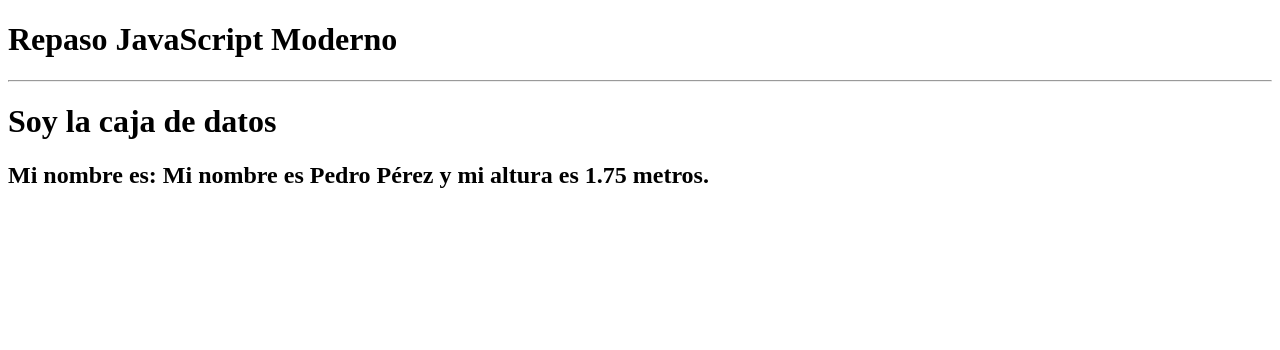
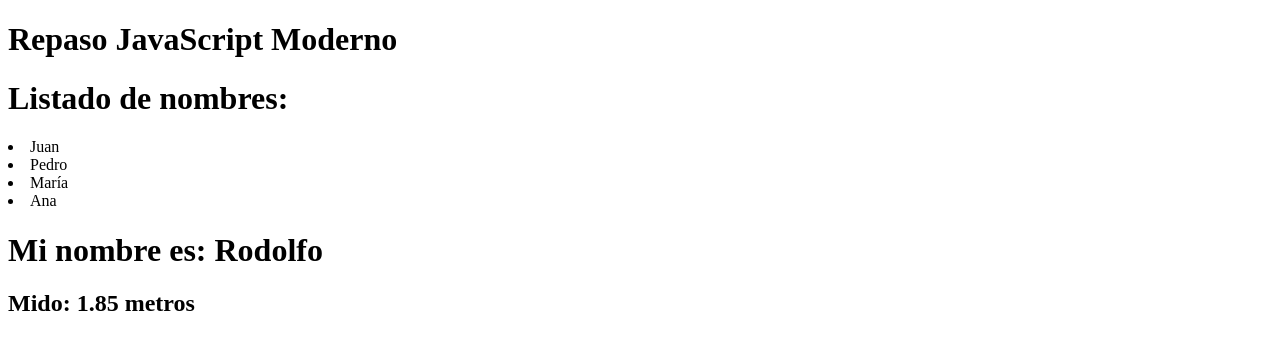
Before and after one commit to Alphonsus411/spec_driven_development, a plain HTML site: page curso_sdd/repaso_javascrip_moderno/index.html in a window 1280 px wide. Drawn offline with Linux system fonts and the light colour scheme.

Commit message:
Añadimos ejemplos de JavaScript a la carpeta de muestra

```diff
--- a/curso_sdd/repaso_javascrip_moderno/index.html
+++ b/curso_sdd/repaso_javascrip_moderno/index.html
@@ -8,8 +8,7 @@
 </head>
 <body>
     <h1>Repaso JavaScript Moderno</h1>
-    <div id="datos">
-
-    </div>
+    <div id="nombres"></div>
+    <div id="datos"></div>
 </body>
 </html>
--- a/curso_sdd/repaso_javascrip_moderno/main.js
+++ b/curso_sdd/repaso_javascrip_moderno/main.js
@@ -10,7 +10,9 @@
 
 // Constantes
 const apellido = "Pérez"; // No se puede reasignar el valor de una constante
-const altura = 1.75;
+
+// Otra variable
+let altura = 1.75;
 
 // Mostrar el valor de la constante en la consola
 console.log(nombre);
@@ -27,3 +29,55 @@
     <h1>Soy la caja de datos</h1>
     <h2>Mi nombre es: ${concatenacion}</h2>
 `;
+
+// Condicionales
+altura = 1.85;
+if (altura >= 1.85){
+    datos.innerHTML += "<h1>Eres una persona alta</h1>";
+} else {
+    datos.innerHTML += "<h1>Eres una persona baja</h1>";
+}
+
+// Bucles
+for(let year = 2000; year <= 2023; year++){
+   datos.innerHTML += `<h2>Estamos en el año: ${year}</h2>`;
+}
+
+// Arrays
+let nombres = ["Juan", "Pedro", "María", "Ana"];
+
+let divNombres = document.querySelector("#nombres");
+
+divNombres.innerHTML = nombres[3]; // Muestra el primer elemento del array
+
+// Recorriendo un array con un bucle for
+divNombres.innerHTML = "<h1>Listado de nombres:</h1><ul>";
+
+/* nombres.forEach((nombre) => {
+    divNombres.innerHTML += `<li>${nombre}</li>`;
+});*/
+
+for (let nombre of nombres){
+    divNombres.innerHTML += `<li>${nombre}</li>`;
+}
+
+divNombres.innerHTML += "</ul>"
+
+// Funciones
+
+const miInformacion = (nombre, altura) => {
+    let misDatos = `
+        <h1>Mi nombre es: ${nombre}</h1>
+        <h2>Mido: ${altura} metros</h2>
+    `;
+    return misDatos;
+}
+
+console.log(miInformacion("Rodolfo", "1.85"));
+
+const imprimir = () => {
+    let datos = document.querySelector("#datos");
+    datos.innerHTML = miInformacion("Rodolfo", "1.85");
+}
+
+imprimir();
```
